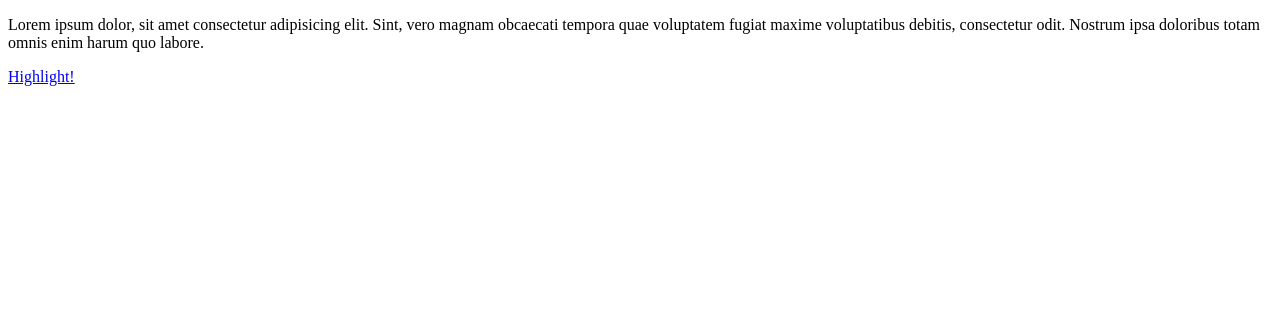
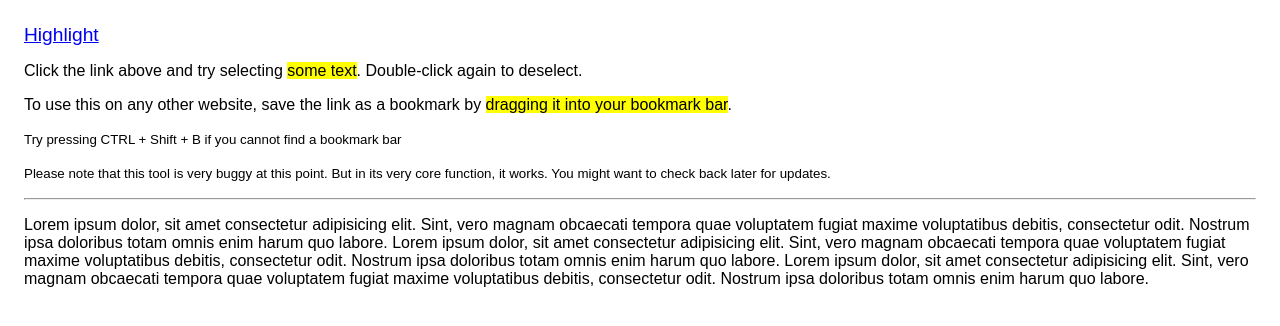
Before and after one commit to sk22/selection-highlighter, a website: page docs/index.html in a window 1280 px wide. Drawn offline with Linux system fonts and the light colour scheme.

Commit message:
Improve html page

```diff
--- a/docs/index.html
+++ b/docs/index.html
@@ -6,9 +6,33 @@
     <meta name="viewport" content="width=device-width, initial-scale=1.0">
     <meta http-equiv="X-UA-Compatible" content="ie=edge">
     <title>Highlight</title>
+    <style>
+      body {
+        margin: 1.5rem;
+        font-family: sans-serif;
+      }
+      a {
+        font-size: 1.2rem;
+      }
+    </style>
   </head>
   <body>
-    <p>Lorem ipsum dolor, sit amet consectetur adipisicing elit. Sint, vero magnam obcaecati tempora quae voluptatem fugiat maxime voluptatibus debitis, consectetur odit. Nostrum ipsa doloribus totam omnis enim harum quo labore.</p>
-    <a href="javascript:let mouseEvent=null;function replacePart(a,b,c,d){b.innerHTML=(c?&quot;<span>&quot;+b.innerText.slice(0,a.startOffset)+&quot;</span>&quot;:&quot;&quot;)+&quot;<span style=\&quot;background: yellow\&quot;>&quot;+b.innerText.slice(c?a.startOffset:0,d?a.endOffset:void 0)+&quot;</span>&quot;+(d?&quot;<span>&quot;+b.innerText.slice(a.endOffset)+&quot;</span>&quot;:&quot;&quot;)}document.addEventListener(&quot;selectstart&quot;,()=>{mouseEvent=document.addEventListener(&quot;mouseup&quot;,()=>{document.removeEventListener(&quot;mouseup&quot;,mouseEvent);const a=document.getSelection(),{anchorOffset:b,extentOffset:c}=a,d=a.getRangeAt(0),e=Math.min(b,c),f=Math.max(c,b);if(0<f-e){const{startContainer:a,endContainer:b}=d,c=&quot;yellow&quot;===a.parentElement.style.background;if(c)a.parentElement.outerHTML=a.parentElement.innerText;else{const c=a===b;replacePart(d,a.parentElement,!0,c);for(let c=a.parentElement;c.nextSibling&&c!==b;)c=c.nextSibling,replacePart(d,c,!1,!1);c||replacePart(d,b.parentElement,!1,!0)}}})});">Highlight!</a>
+    <a href="javascript:let mouseEvent=null;function replacePart(a,b,c,d){b.innerHTML=(c?&quot;<span>&quot;+b.innerText.slice(0,a.startOffset)+&quot;</span>&quot;:&quot;&quot;)+&quot;<span style=\&quot;background: yellow\&quot;>&quot;+b.innerText.slice(c?a.startOffset:0,d?a.endOffset:void 0)+&quot;</span>&quot;+(d?&quot;<span>&quot;+b.innerText.slice(a.endOffset)+&quot;</span>&quot;:&quot;&quot;)}document.addEventListener(&quot;selectstart&quot;,()=>{mouseEvent=document.addEventListener(&quot;mouseup&quot;,()=>{document.removeEventListener(&quot;mouseup&quot;,mouseEvent);const a=document.getSelection(),{anchorOffset:b,extentOffset:c}=a,d=a.getRangeAt(0),e=Math.min(b,c),f=Math.max(c,b);if(0<f-e){const{startContainer:a,endContainer:b}=d,c=&quot;yellow&quot;===a.parentElement.style.background;if(c)a.parentElement.outerHTML=a.parentElement.innerText;else{const c=a===b;replacePart(d,a.parentElement,!0,c);for(let c=a.parentElement;c.nextSibling&&c!==b;)c=c.nextSibling,replacePart(d,c,!1,!1);c||replacePart(d,b.parentElement,!1,!0)}}})});">Highlight</a>
+    <p>
+      <span>Click the link above and try selecting </span>
+      <span style="background: yellow">some text</span><span>. Double-click again to deselect.</span>
+    </p>
+    <p>
+      <span>To use this on any other website, save the link as a bookmark by </span>
+      <span style="background: yellow">dragging it into your bookmark bar</span><span>.</span>
+    </p>
+    <p><small>Try pressing CTRL + Shift + B if you cannot find a bookmark bar</small></p>
+    <p><small>Please note that this tool is very buggy at this point. But in its very core function, it works. You might want to check back later for updates.</small></p>
+    <hr>
+    <p>
+      Lorem ipsum dolor, sit amet consectetur adipisicing elit. Sint, vero magnam obcaecati tempora quae voluptatem fugiat maxime voluptatibus debitis, consectetur odit. Nostrum ipsa doloribus totam omnis enim harum quo labore.
+      Lorem ipsum dolor, sit amet consectetur adipisicing elit. Sint, vero magnam obcaecati tempora quae voluptatem fugiat maxime voluptatibus debitis, consectetur odit. Nostrum ipsa doloribus totam omnis enim harum quo labore.
+      Lorem ipsum dolor, sit amet consectetur adipisicing elit. Sint, vero magnam obcaecati tempora quae voluptatem fugiat maxime voluptatibus debitis, consectetur odit. Nostrum ipsa doloribus totam omnis enim harum quo labore.
+    </p>
   </body>
 </html>
```
Also changed, not shown: build.js (+26 -2 lines).
